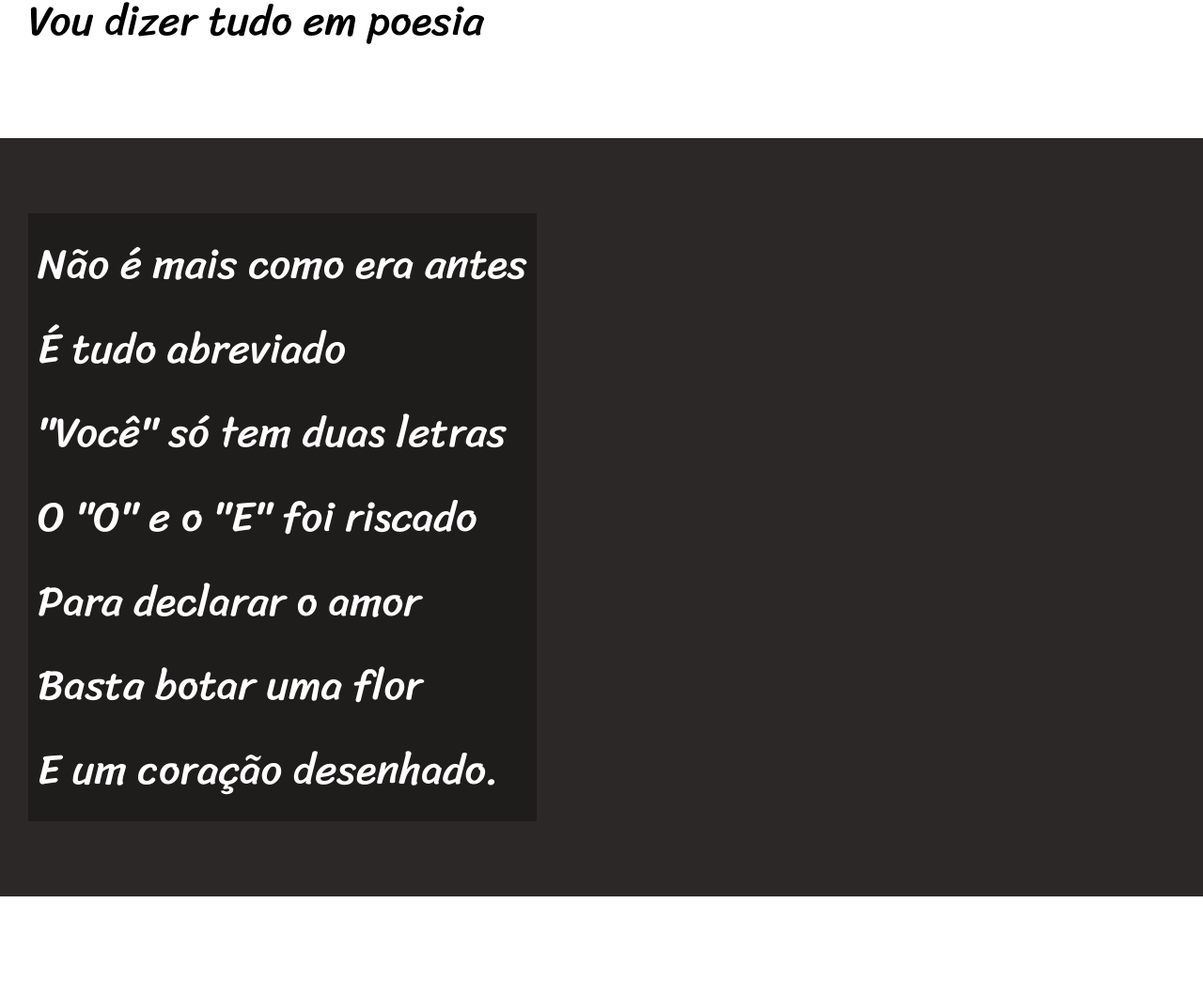
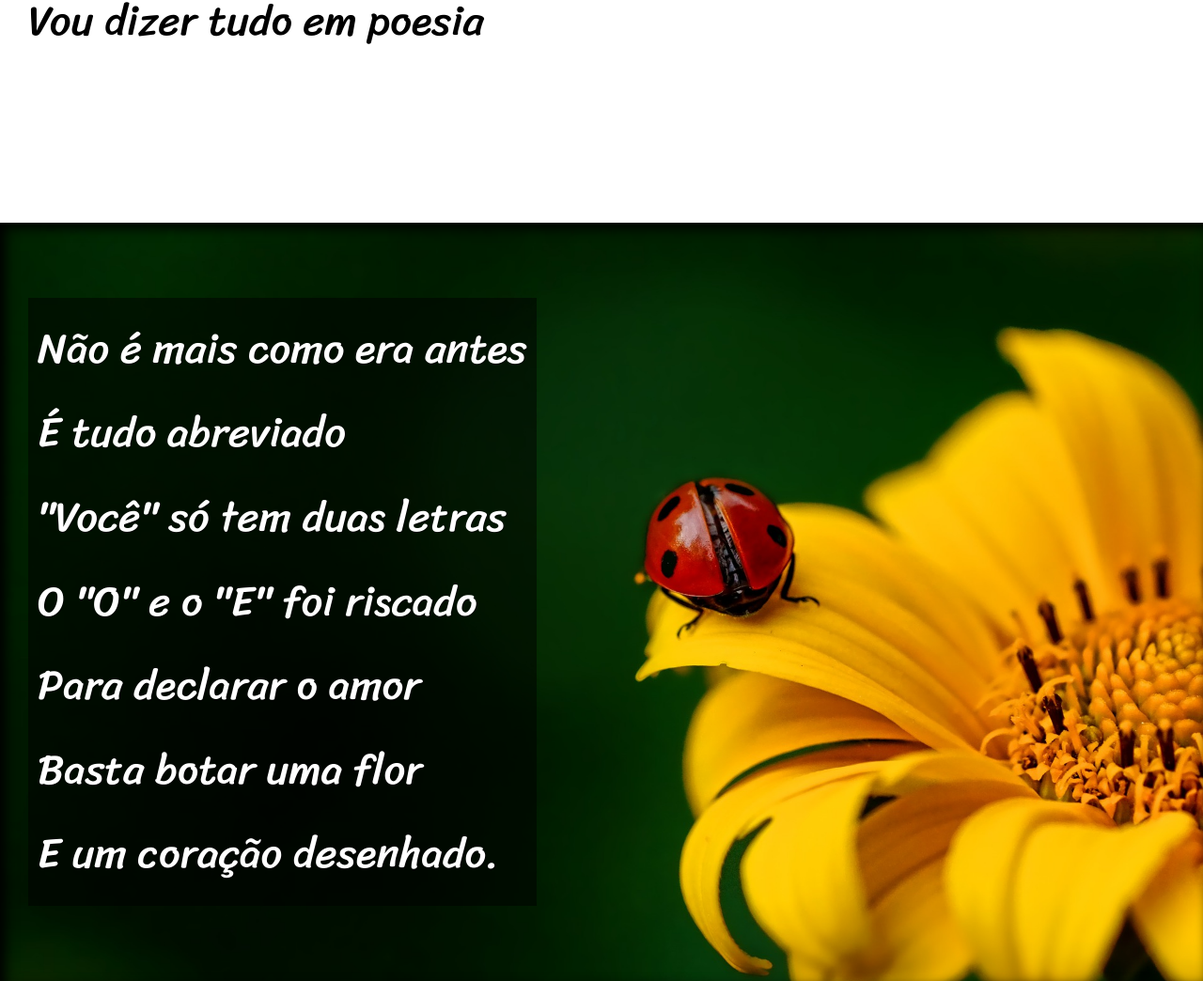
Before and after one commit to joaopaulocdemorais/site-cordel, a plain HTML site: page index.html in a window 1280 px wide. Shown: the part 872-1916 px from the top of the page at 94% size. Drawn offline with Linux system fonts and the light colour scheme.

Commit message:
add imagens and efeito parallax

```diff
--- a/estilo/style.css
+++ b/estilo/style.css
@@ -57,6 +57,10 @@ section {
     font-size: 3.5vw;
 }
 
+section > p {
+    padding-bottom: 2em;
+}
+
 section.normal{
     background-color: white;
     color: black;
@@ -65,12 +69,26 @@ section.normal{
 section.imagen {
     background-color: rgb(44, 40, 40);
     color: white;
+    box-shadow: inset 6px 6px 13px black;
+    background-size: cover;
+    background-attachment: fixed;
 }
 
 section.imagen > p{
     display: inline-block;
     padding: 10px;
-    background-color: rgba(0, 0, 0, 0.295);
+    background-color: rgba(0, 0, 0, 0.500);
+    text-shadow: 1px 1px 0px rgba(0, 0, 0, 0.493);
+}
+
+section#img01{
+    background-image: url('../imagens/background001.jpg');
+    background-position: right center;
+}
+
+section#img02{
+    background-image: url('../imagens/background002.jpg');
+    background-position: right center;
 }
 
 footer{
--- a/index.html
+++ b/index.html
@@ -24,7 +24,7 @@
         </p>
     </section>
 
-    <section class="imagen">
+    <section class="imagen" id="img01">
         <p>
             Não é mais como era antes<br>
             É tudo abreviado<br>
@@ -58,7 +58,7 @@
         </p>
     </section>
 
-    <section class="imagen">
+    <section class="imagen" id="img02">
         <p>
             Tenho saudade das cartas<br>
             Escritas com a própria mão<br>
```
